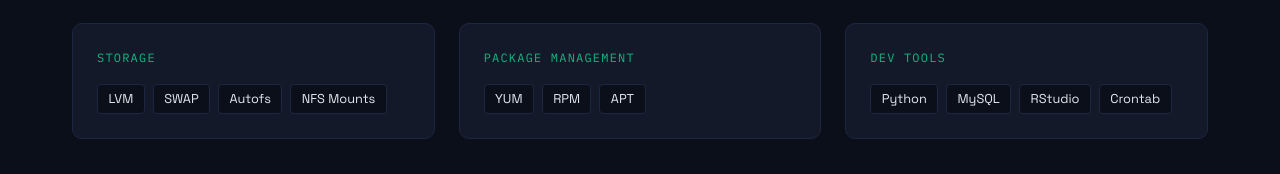
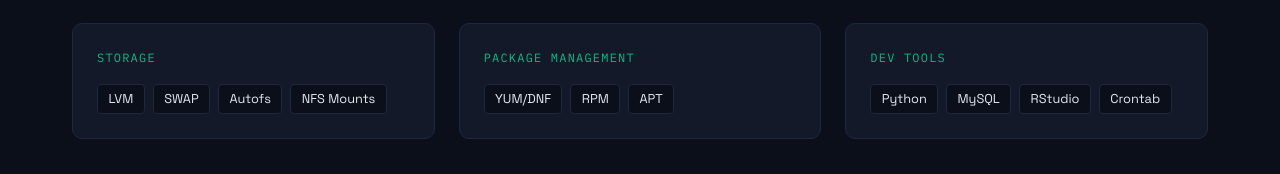
Before and after one commit to sandeep-bandela-website/sandeep-bandela-website.github.io, a plain HTML site: page index.html in a window 1280 px wide. Shown: the part 3240-3414 px from the top of the page. Drawn offline with Linux system fonts and the light colour scheme.

Commit message:
Update package management skill tag to YUM/DNF

```diff
--- a/index.html
+++ b/index.html
@@ -604,7 +604,7 @@
     <div class="skill-group reveal">
       <div class="skill-group-title">Package Management</div>
       <div class="skill-tags">
-        <span class="skill-tag">YUM</span>
+        <span class="skill-tag">YUM/DNF</span>
         <span class="skill-tag">RPM</span>
         <span class="skill-tag">APT</span>
       </div>
```
